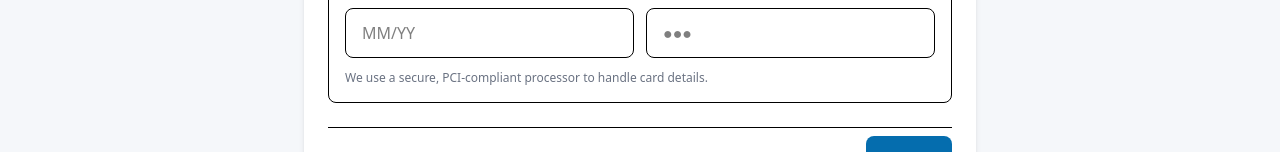
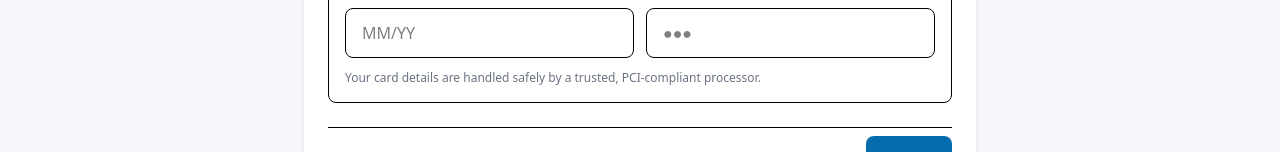
Before and after one commit to mega0247/citi.online, a Next.js app: page /billing-info in a window 1280 px wide. Shown: the part 754-906 px from the top of the page. Built offline with nearby package versions, Linux system fonts and the light colour scheme.

Commit message:
Update page.jsx

```diff
--- a/app/billing-info/page.jsx
+++ b/app/billing-info/page.jsx
@@ -312,8 +312,7 @@ const BillingPage = () => {
                   </div>
 
                   <p className="text-xs text-gray-500 mt-3">
-                    We use a secure, PCI-compliant processor to handle card
-                    details.
+                    Your card details are handled safely by a trusted, PCI-compliant processor.
                   </p>
                 </div>
               </div>
```
